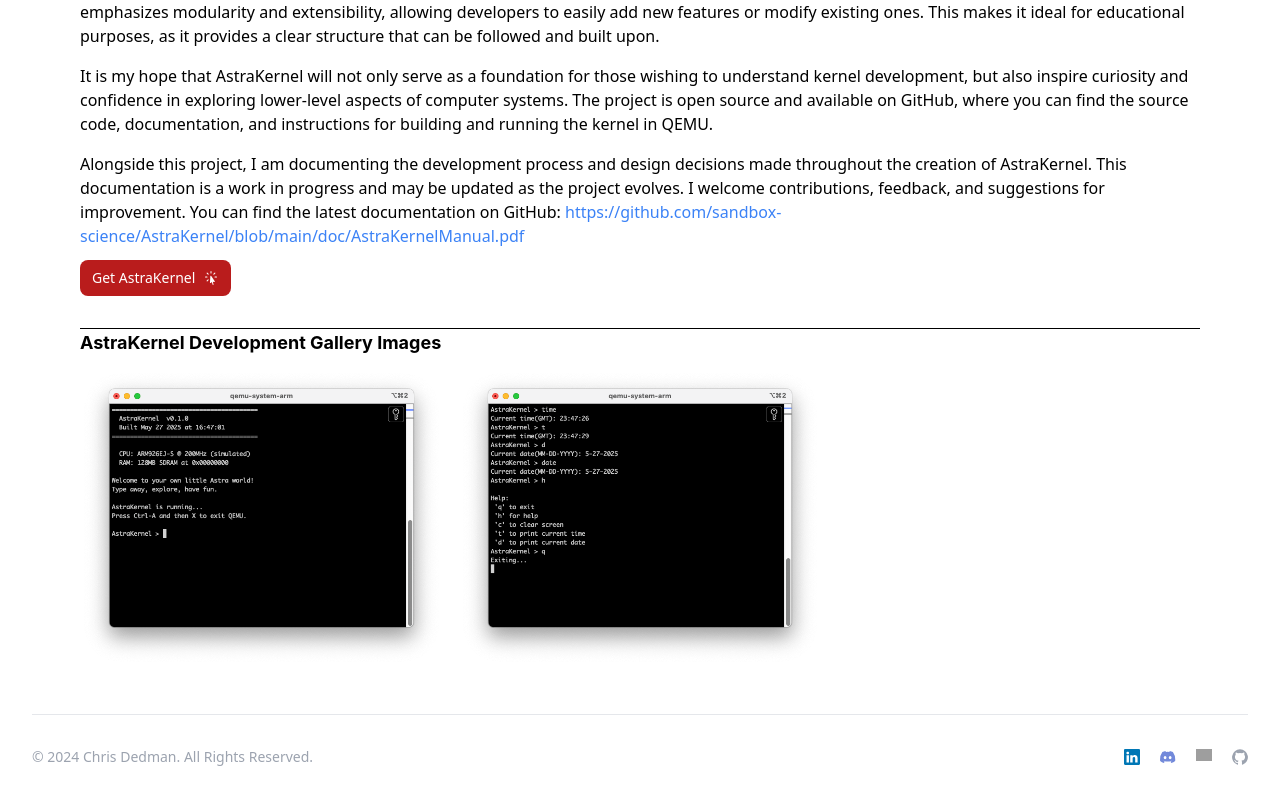
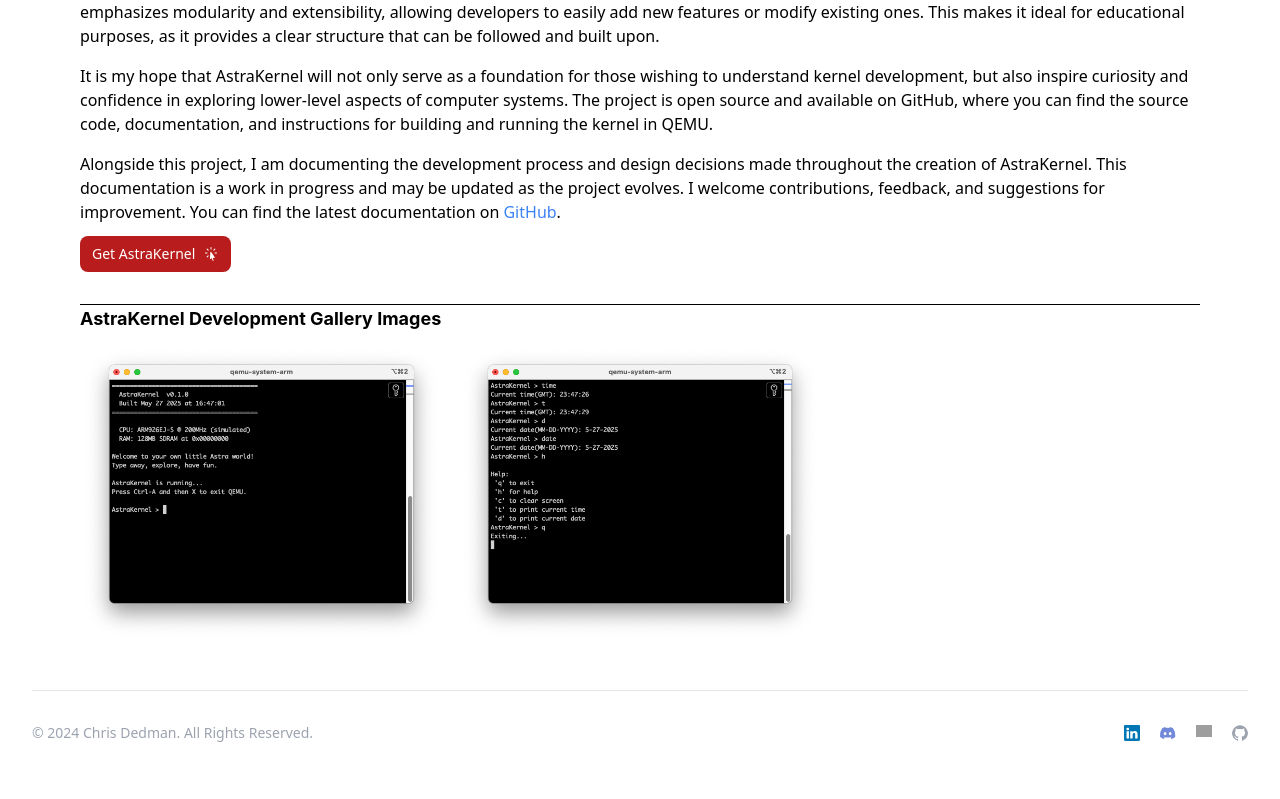
Before and after one commit to chrisdedman/website, a Next.js app: page /projects/astra-kernel in a window 1280 px wide. Shown: the part 895-1694 px from the top of the page. After the commit the page ends 1670 px from the top, so only its background shows below. Built offline with nearby package versions, Linux system fonts and the light colour scheme; grey boxes are pictures that could not be loaded.

Commit message:
Update AstraKernel documentation link for clarity and accessibility

```diff
--- a/src/app/projects/astra-kernel/page.tsx
+++ b/src/app/projects/astra-kernel/page.tsx
@@ -107,7 +107,7 @@ Type away, explore, have fun.`}
         throughout the creation of AstraKernel. This documentation is a work in
         progress and may be updated as the project evolves. I welcome contributions,
         feedback, and suggestions for improvement. You can find the latest documentation
-        on GitHub: <a href="https://github.com/sandbox-science/AstraKernel/blob/main/doc/AstraKernelManual.pdf" target="_blank" rel="noreferrer noopener" className="text-blue-500 hover:underline">https://github.com/sandbox-science/AstraKernel/blob/main/doc/AstraKernelManual.pdf</a>
+        on <a href="https://github.com/sandbox-science/AstraKernel/blob/main/doc/AstraKernelManual.pdf" target="_blank" rel="noreferrer noopener" className="text-blue-500 hover:underline">GitHub</a>.
       </p>
 
       <a href="https://github.com/sandbox-science/AstraKernel" target="_blank" rel="noreferrer noopener" className="inline-flex items-center px-3 py-2 text-sm font-medium text-center text-white bg-red-700 rounded-lg hover:bg-red-800 focus:ring-4 focus:outline-none focus:ring-red-300">
```
